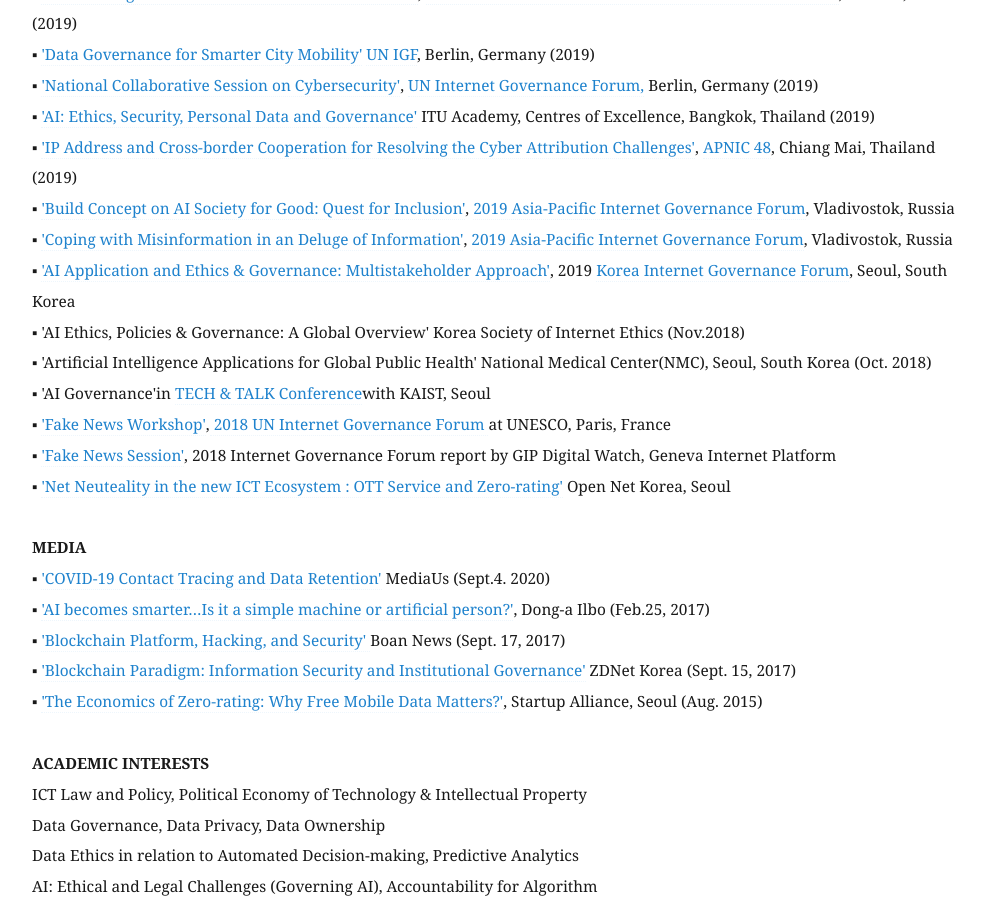
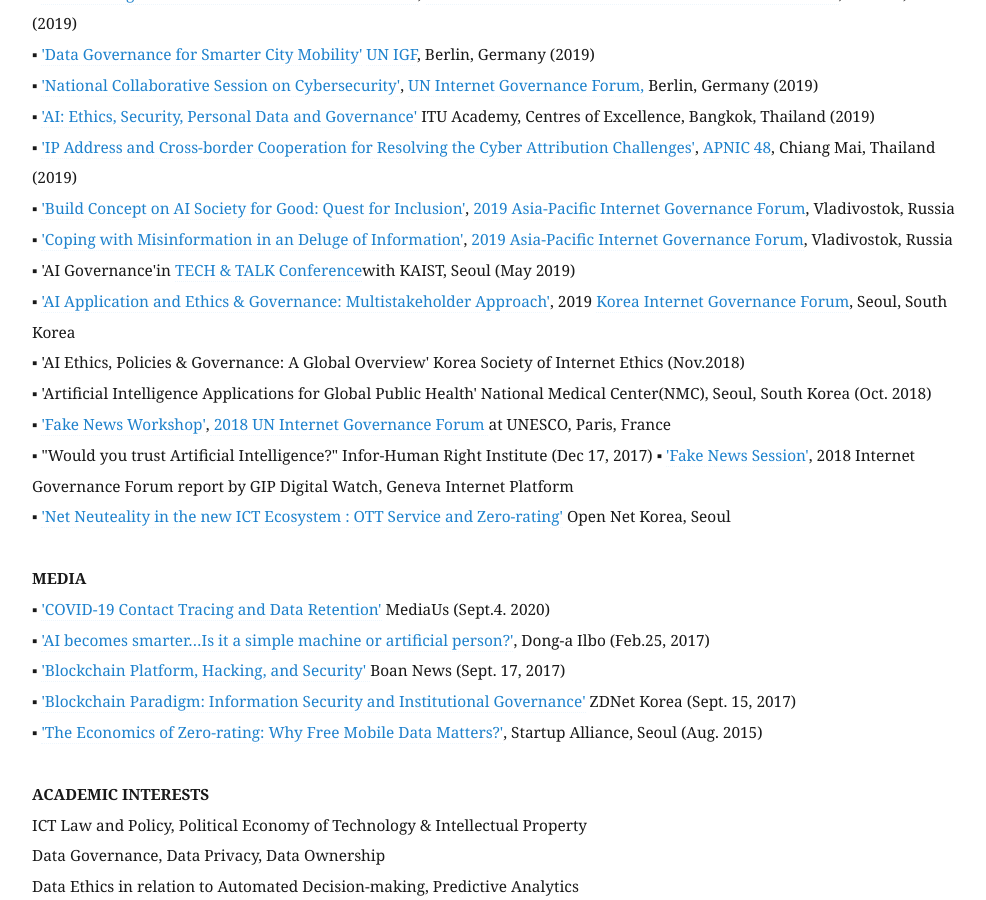
Before and after one commit to eunchangchoi/eunchangchoi.github.io, a Jekyll site: the page built from index.md, in a window 1280 px wide and 900 px high, scrolled down 3038 px. Shown: the whole window, without its empty margins (68-1054 px from the left). Built offline with Jekyll 4.4.1, drawn with Linux system fonts in a browser that asks for light colours.

Commit message:
Update index.md

```diff
--- a/index.md
+++ b/index.md
@@ -60,11 +60,12 @@
 ▪   <a href="https://youtu.be/uRsC_ypHGCg?t=1348">'IP Address and Cross-border Cooperation for Resolving the Cyber Attribution Challenges'</a>, <a href="https://conference.apnic.net/48/program/schedule/#/day/6/cooperation-sig"> APNIC 48</a>, Chiang Mai, Thailand (2019) <br>
 ▪   <a href="https://www.ftp.asia/index.php/s/tLZWIWMG1Qp7oA0">'Build Concept on AI Society for Good: Quest for Inclusion'</a>, <a href="https://2019.aprigf.asia/"> 2019 Asia-Pacific Internet Governance Forum</a>, Vladivostok, Russia <br>
 ▪   <a href="https://www.ftp.asia/index.php/s/HGkuD3YVUBssKrP">'Coping with Misinformation in an Deluge of Information'</a>, <a href="https://2019.aprigf.asia/"> 2019 Asia-Pacific Internet Governance Forum</a>, Vladivostok, Russia <br>
+▪   'AI Governance'in <a href="https://kpc4ir.kaist.ac.kr/index.php?mid=kpc4ir_events&document_srl=684"> TECH & TALK Conference</a>with KAIST, Seoul (May 2019)<br>
 ▪   <a href="https://youtu.be/92cmsMv6xhQ?t=451">'AI Application and Ethics & Governance: Multistakeholder Approach'</a>, 2019 <a href="http://krigf.kr/"> Korea Internet Governance Forum</a>, Seoul, South Korea <br>
 ▪   'AI Ethics, Policies & Governance: A Global Overview' Korea Society of Internet Ethics (Nov.2018) <br>
 ▪   'Artificial Intelligence Applications for Global Public Health' National Medical Center(NMC), Seoul, South Korea (Oct. 2018)<br>
-▪   'AI Governance'in <a href="https://kpc4ir.kaist.ac.kr/index.php?mid=kpc4ir_events&document_srl=684"> TECH & TALK Conference</a>with KAIST, Seoul <br>
 ▪   <a href="https://www.youtube.com/watch?v=quo1DLyitf8&feature=youtu.be&t=1004">'Fake News Workshop'</a>,<a href="https://igf2018.fr/"> 2018 UN Internet Governance Forum </a> at UNESCO, Paris, France <br>
+▪  "Would you trust Artificial Intelligence?" Infor-Human Right Institute (Dec 17, 2017)
 ▪   <a href="https://dig.watch/sessions/session-fakenews">'Fake News Session'</a>, 2018 Internet Governance Forum report by GIP Digital Watch, Geneva Internet Platform <br>
 ▪ <a href="https://opennet.or.kr/wp-content/uploads/2015/08/발표자료-Net-Neutrality-OTT-Zero-ratinghandout-2015812-.pdf">'Net Neuteality in the new ICT Ecosystem : OTT Service and Zero-rating'</a> Open Net Korea, Seoul <br>
   <br>
```
